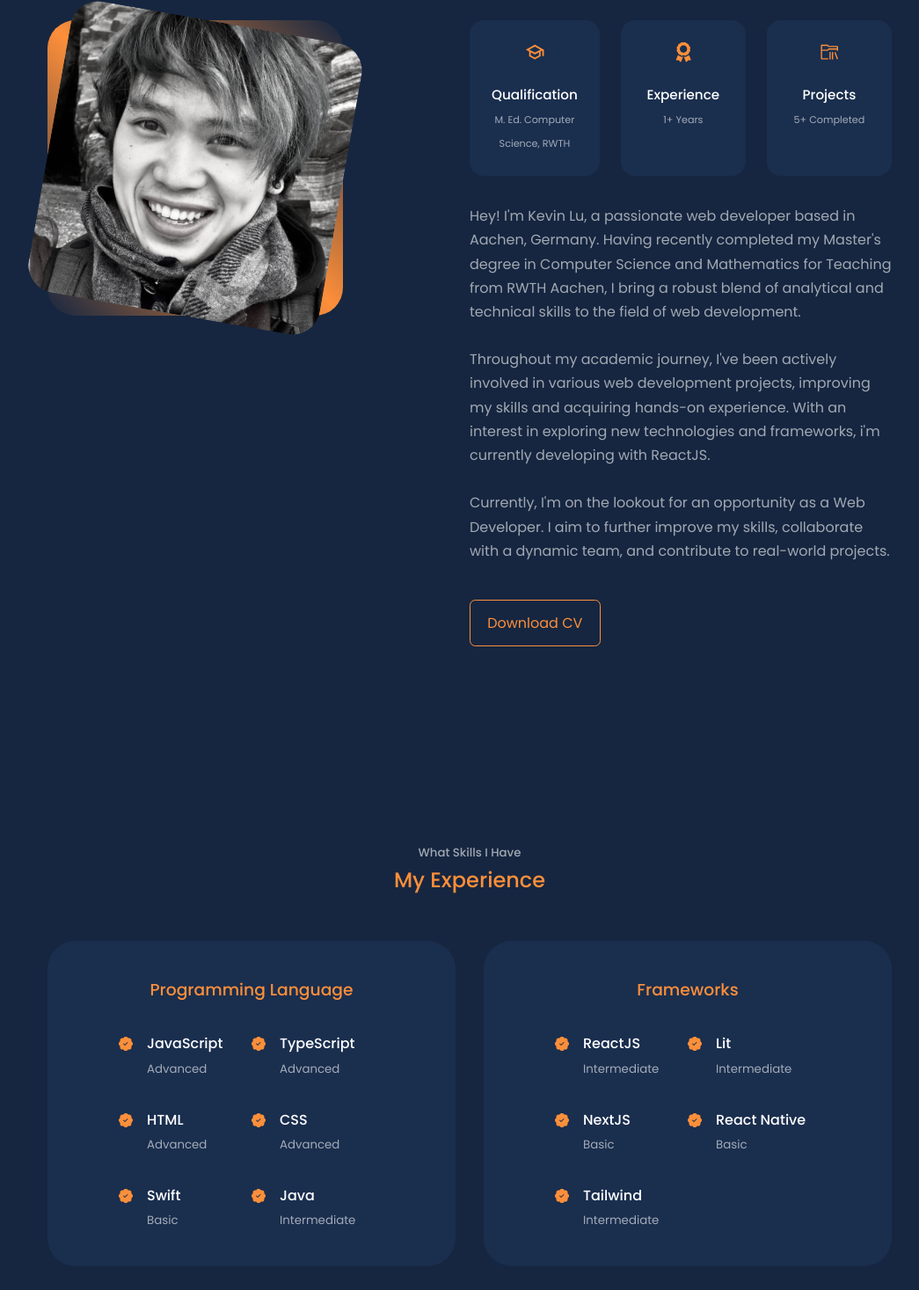
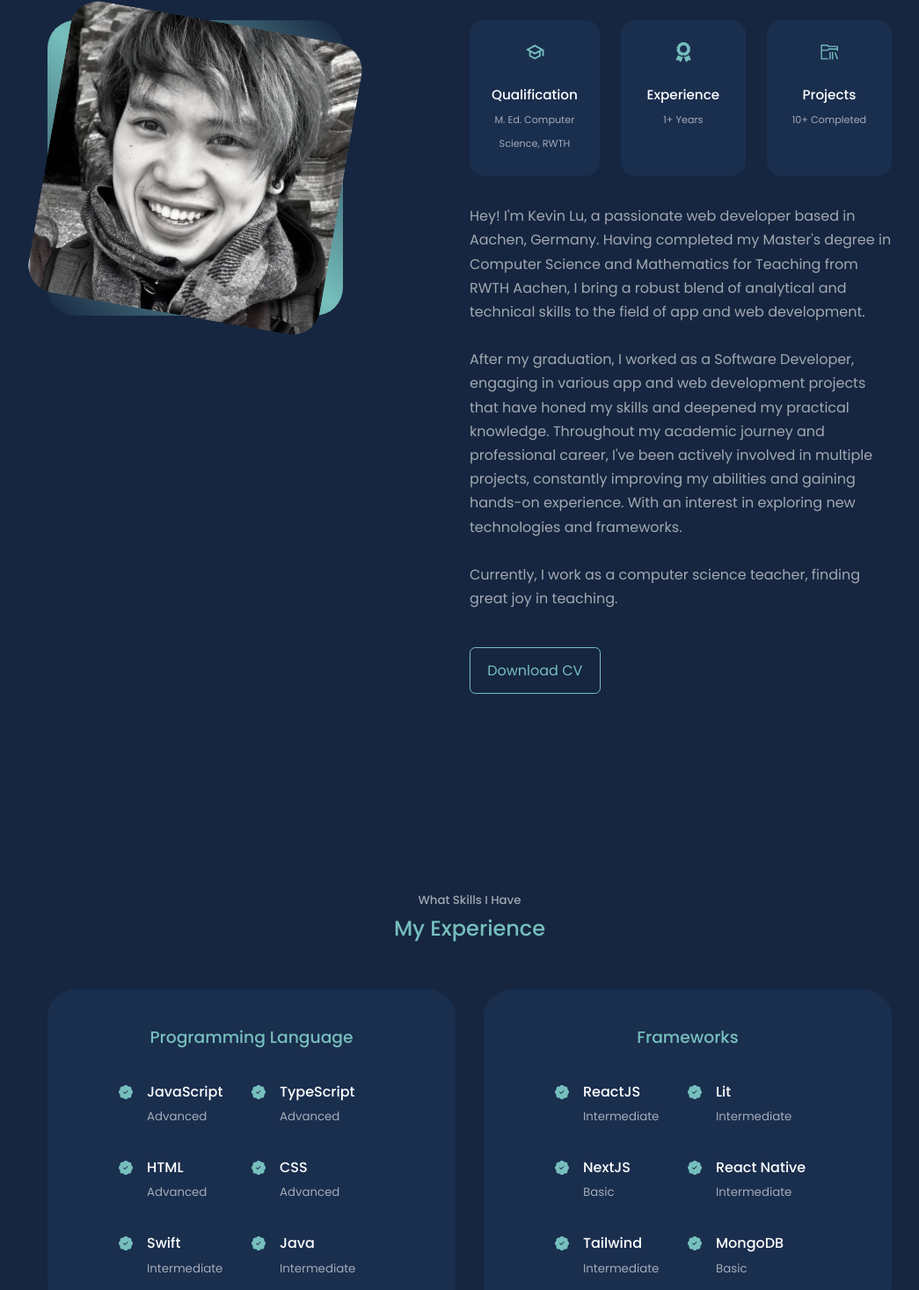
Before and after one commit to irrationalK/portfolio-website, a React (Create React App) app: page / in a window 1280 px wide. Shown: the part 1112-2579 px from the top of the page at 88% size, without its empty margins (106-1151 px from the left). Built offline with nearby package versions, Linux system fonts and the light colour scheme.

Commit message:
update portfolio

```diff
--- a/src/components/about/About.jsx
+++ b/src/components/about/About.jsx
@@ -36,17 +36,18 @@ const About = () => {
               <article className='about__card'>
                 <VscFolderLibrary className='about__icon'/>
                 <h5>Projects</h5>
-                <small>5+ Completed</small>
+                <small>10+ Completed</small>
               </article>
             </div>
 
             <p>
-              Hey! I'm Kevin Lu, a passionate web developer based in Aachen, Germany. Having recently completed my Master's degree in Computer Science and Mathematics for Teaching from RWTH Aachen, I bring a robust blend of analytical and technical skills to the field of web development. <br />
+              Hey! I'm Kevin Lu, a passionate web developer based in Aachen, Germany. Having completed my Master's degree in Computer Science and Mathematics for Teaching from RWTH Aachen, I bring a robust blend of analytical and technical skills to the field of app and web development. <br />
               <br />
-              Throughout my academic journey, I've been actively involved in various web development projects, improving my skills and acquiring hands-on experience. With an interest in exploring new technologies and frameworks, i'm currently developing with ReactJS. <br />
+              After my graduation, I worked as a Software Developer, engaging in various app and web development projects that have honed my skills and deepened my practical knowledge. Throughout my academic journey and professional career, I've been actively involved in multiple projects, constantly improving my abilities and gaining hands-on experience. With an interest in exploring new technologies and frameworks. <br />
               <br />
-              Currently, I'm on the lookout for an opportunity as a Web Developer. I aim to further improve my skills, collaborate with a dynamic team, and contribute to real-world projects.
+              Currently, I work as a computer science teacher, finding great joy in teaching.
             </p>
+
 
             <a href={CV} download className='btn'>Download CV</a>
           </div>
--- a/src/components/experience/Experience.jsx
+++ b/src/components/experience/Experience.jsx
@@ -44,7 +44,7 @@ const Experience = () => {
               <BsPatchCheckFill className='experience__details-icon' />
               <div>
                 <h4>Swift</h4>
-                <small className='text-light'>Basic</small>
+                <small className='text-light'>Intermediate</small>
               </div>
             </article>
             <article className='experience__details'>
@@ -86,7 +86,7 @@ const Experience = () => {
               <BsPatchCheckFill className='experience__details-icon' />
               <div>
                 <h4>React Native</h4>
-                <small className='text-light'>Basic</small>
+                <small className='text-light'>Intermediate</small>
               </div>
             </article>
             <article className='experience__details'>
@@ -94,6 +94,13 @@ const Experience = () => {
               <div>
                 <h4>Tailwind</h4>
                 <small className='text-light'>Intermediate</small>
+              </div>
+            </article>
+            <article className='experience__details'>
+              <BsPatchCheckFill className='experience__details-icon' />
+              <div>
+                <h4>MongoDB</h4>
+                <small className='text-light'>Basic</small>
               </div>
             </article>
           </div>
--- a/src/components/header/Header.jsx
+++ b/src/components/header/Header.jsx
@@ -6,7 +6,7 @@ import logo from '../../assets/logoGradient.svg'
 const Header = () => {
   const greetingText = "Hi, I'm";
   const nameText = "Kevin Lu.";
-  const professionTexts = ["M. Ed. Computer Science, RWTH", "Web Developer", "App Developer"];
+  const professionTexts = ["M. Ed. Computer Science, RWTH", "Software Engineer", "Web Developer", "App Developer"];
 
   const [textGreeting, setTextGreeting] = useState('');
   const [textName, setTextName] = useState('');
--- a/src/index.css
+++ b/src/index.css
@@ -20,9 +20,9 @@
    /*192c4a */
    --color-bg: #162640;
    --color-bg-variant: #1a2e4e;
-   --color-primary: #fd8f3a;
+   --color-primary: #76BFBD; /*#fd8f3a */
    /* --color-primary-variant: rgba(77, 181, 255, 0.4); */
-   --color-primary-variant: #fd8f3a;
+   --color-primary-variant: #76BFBD;
    --color-white: #fff;
    --color-light: rgba(255, 255, 255, 0.6);
 
```
Also changed, not shown: src/assets/logoGradient.svg, 1 other file (tests, documents, lock files or other folders).
